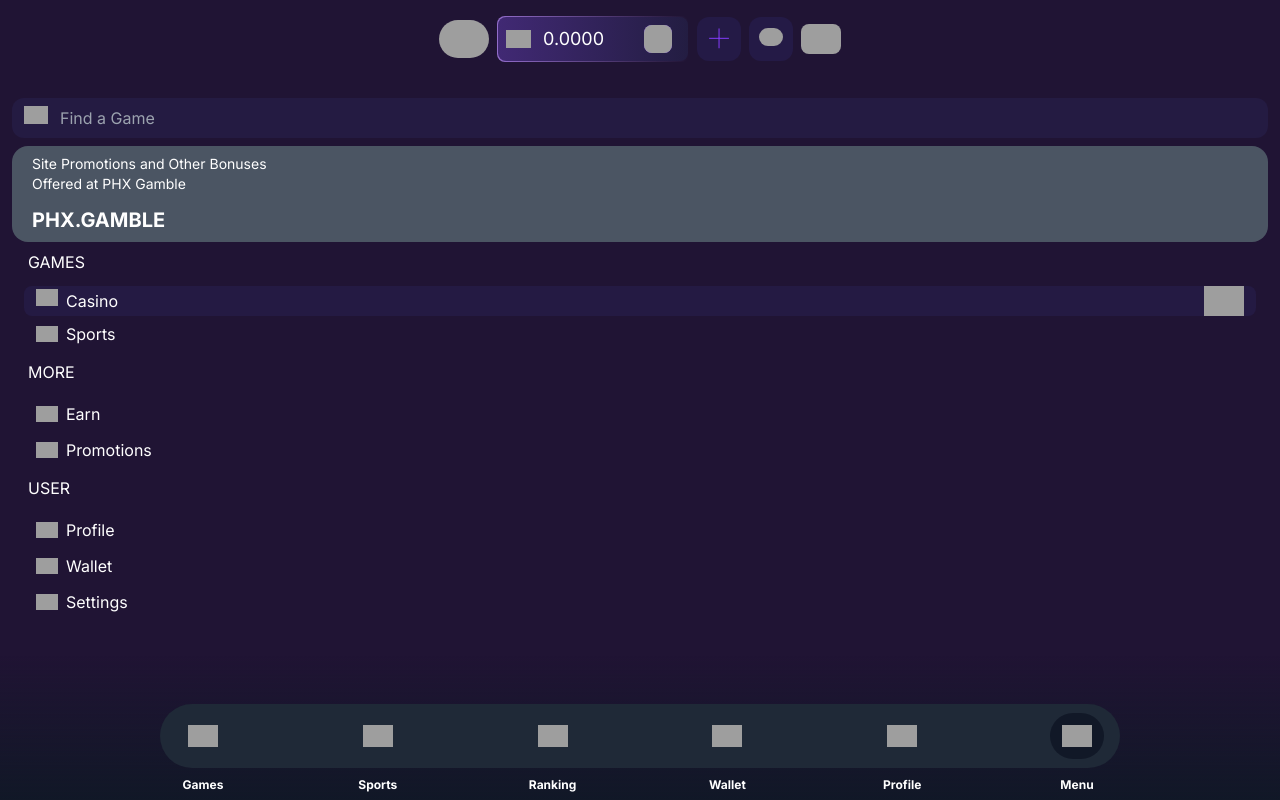
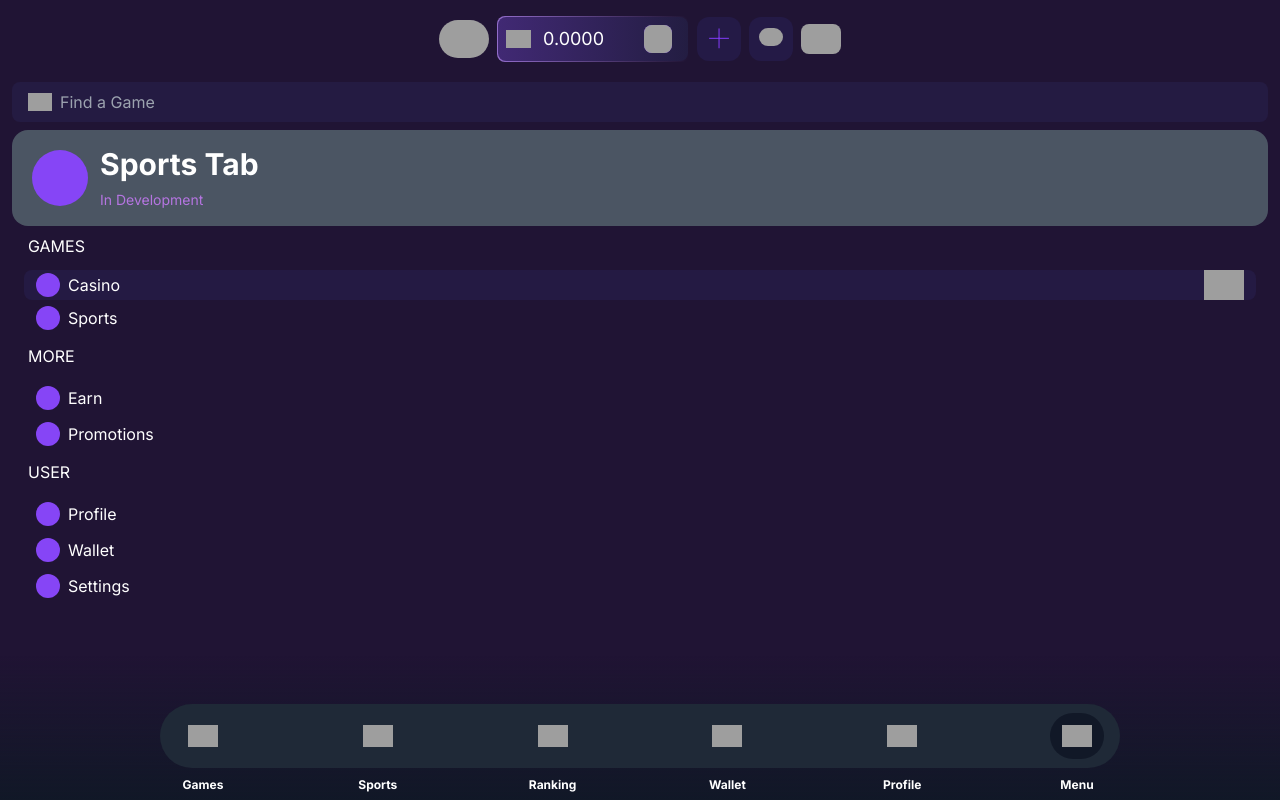
Before and after one commit to JastyneAnunciacion/next-app, a Next.js app: page /menu in a window 1280 px wide. Built offline with nearby package versions, Linux system fonts and the light colour scheme; grey boxes are pictures that could not be loaded.

Commit message:
update menu button

```diff
--- a/app/components/Serachbar.tsx
+++ b/app/components/Serachbar.tsx
@@ -8,11 +8,11 @@
 
 const Serachbar = ({ placeholderText }: SerachbarProps) => {
   return (
-    <div className='relative'>
-      <input placeholder={placeholderText} className='mt-4 w-full bg-[#241b42] h-10 rounded-xl text-white pl-12' />
-      <div className='absolute left-3 top-6'>
+    <div className='flex gap-2 h-full rounded-lg p-4 bg-[#241b42] items-center justify-start'>
+      <div className='flex-shrink-0'>
         <Image src={`${basePath}/images/search-image.png`} alt='Search Icon' width={24} height={24} />
       </div>
+      <input placeholder={placeholderText} className='w-full bg-transparent text-white [&::-webkit-inner-spin-button]:appearance-none outline-none' />
     </div>
   )
 }
--- a/app/components/dropdowns/DropdownListItem.tsx
+++ b/app/components/dropdowns/DropdownListItem.tsx
@@ -28,7 +28,8 @@
                 <div className='flex gap-2'>
                     {imgSrc && (
                         <div>
-                            <Image src={`${basePath + imgSrc}`} alt='list item' width={22} height={22} />
+                            <div className='h-6 w-6 bg-[#8645f6] rounded-full' />
+                            {/* <Image src={`${basePath + imgSrc}`} alt='list item' width={22} height={22} /> */}
                         </div>
                     )}
                     <p className={`${isOpen ? 'font-bold' : ''}`}>{title}</p>
--- a/app/components/lists/ListItem.tsx
+++ b/app/components/lists/ListItem.tsx
@@ -11,12 +11,13 @@
   onClick?: () => void
 }
 
-const ListItem = ({imgSrc="", itemName, linkHref="", onClick= () => {}}: ListItemProps) => {
+const ListItem = ({ imgSrc = "", itemName, linkHref = "", onClick = () => { } }: ListItemProps) => {
   return (
     <Link href={linkHref}>
       <button onClick={onClick} className='w-full h-9 flex gap-2 px-3 items-center'>
         {imgSrc && (
-            <Image src={imgSrc} alt='List Item' width={22} height={22} />
+          <div className='h-6 w-6 bg-[#8645f6] rounded-full' />
+          // <Image src={imgSrc} alt='List Item' width={22} height={22} />
         )}
         <p>{itemName}</p>
       </button>
--- a/app/menu/page.tsx
+++ b/app/menu/page.tsx
@@ -15,11 +15,16 @@
     <div className="w-[100vw] max-w-[100%] h-[100vh]">
       <Header />
       <div className='flex justify-center px-3 pt-3 flex-col gap-2'>
-        <Serachbar placeholderText='Find a Game' />
+        <div className='h-10'>
+          <Serachbar placeholderText='Find a Game' />
+        </div>
         <SmallBanner>
-          <div className='text-white flex flex-col gap-3 text-sm'>
-            <p className='w-3/5 text-wrap'>Site Promotions and Other Bonuses Offered at PHX Gamble</p>
-            <p className='text-xl font-bold'>PHX.GAMBLE</p>
+          <div className='flex gap-3 items-center'>
+            <div className='h-14 w-14 bg-[#8645f6] rounded-full' />
+            <div className='text-white flex flex-col gap-2 text-sm'>
+              <p className='w-3/5 text-nowrap text-3xl font-bold'>Sports Tab</p>
+              <p className='text-[#b575e1]'>In Development</p>
+            </div>
           </div>
         </SmallBanner>
         <div className='flex flex-col gap-2'>
```
Lines whose indentation alone changed are shown as unchanged.
